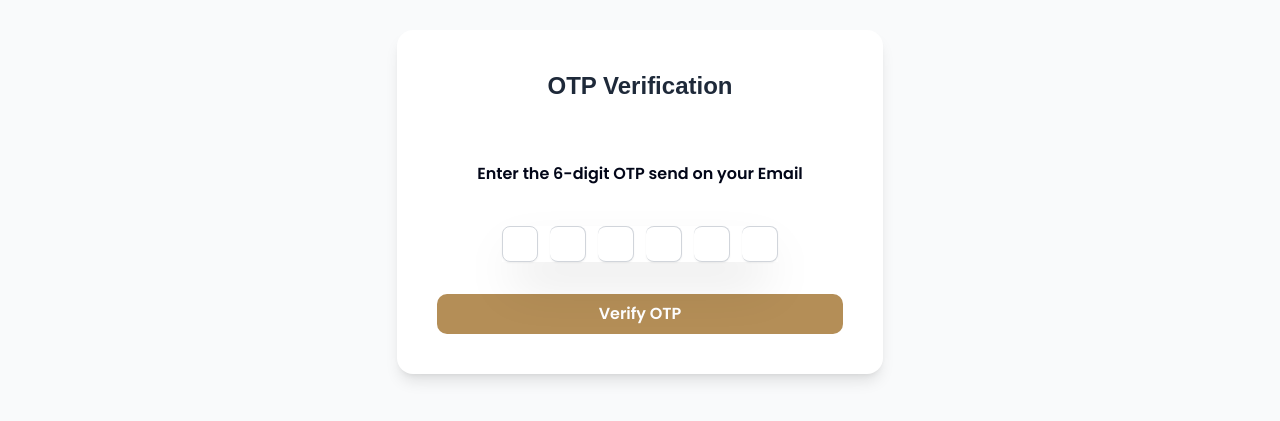
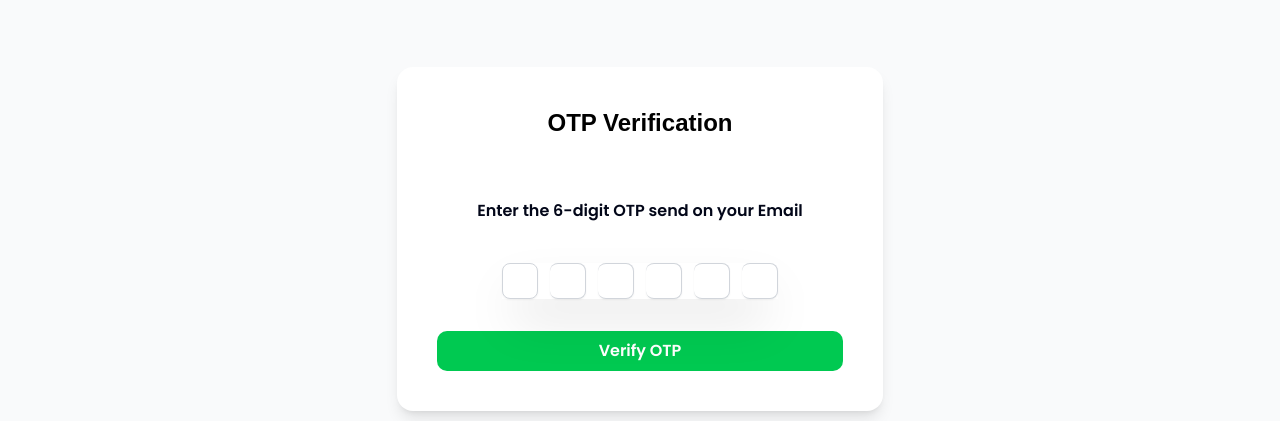
Before and after one commit to Harsh140710/LWFP, a React (Vite) app in the folder frontend/: page /user/email-register/otp-send in a window 1280 px wide. Shown: the part 161-582 px from the top of the page. Built offline with nearby package versions, Linux system fonts and the light colour scheme; no server answers.

Commit message:
feat: Update UI components for EmailLogin and OTPVerification, improve layout consistency, and enhance button styles; fix routing in Login and Home components

```diff
--- a/frontend/src/components/EmailLogin.jsx
+++ b/frontend/src/components/EmailLogin.jsx
@@ -21,7 +21,7 @@ const EmailLogin = () => {
   };
 
   return (
-    <div className="h-[calc(100vh-68px)] lg:h-[calc(100vh-74px)] flex items-center justify-center bg-[#F9FAFB] dark:bg-[#0B0B0D]">
+    <div className="min-h-screen lg:min-h-screen flex items-center justify-center bg-[#F9FAFB] dark:bg-[#0B0B0D]">
       <motion.div
       key="register-form"
         initial={{ opacity: 0, y: 40, scale: 0.98 }}
@@ -33,7 +33,7 @@ const EmailLogin = () => {
           damping: 22,
           duration: 0.5,
         }}
-      className="w-[90%] sm:w-[350px] md:w-[350px] lg:w-[450px] bg-[#F9FAFB] dark:bg-[#0B0B0D] rounded-2xl p-8 shadow-lg dark:shadow-none">
+      className="w-[90%] sm:w-[350px] md:w-[350px] lg:w-[450px] bg-[#F9FAFB] dark:bg-black rounded-2xl p-8 shadow-lg dark:shadow-none">
         <h2 className="font-bold sm:text-3xl md:text-4xl lg:text-4xl text-2xl text-center mb-16 text-[#111827] dark:text-[#F9FAFB]">
           Register with Email
         </h2>
@@ -57,8 +57,8 @@ const EmailLogin = () => {
           <button
             to={"/user/email-register/otp-send"}
             type="submit"
-            className="w-full bg-[#B48E57] mt-4 hover:bg-[#A37E4D] text-[#FFFFFF]
-                       font-semibold py-2 rounded-lg transition-all dark:bg-[#B48E57] dark:hover:bg-[#A37E4D]"
+            className="w-full bg-green-500 mt-4 hover:bg-green-600 text-[#FFFFFF]
+                       font-semibold py-2 rounded-lg transition-all "
           >
             Submit
           </button>
--- a/frontend/src/components/Login.jsx
+++ b/frontend/src/components/Login.jsx
@@ -63,7 +63,7 @@ const Login = () => {
 
         toast.success(`Welcome back, ${user?.fullname.firstname || "User"}!`);
 
-        const redirectTo = location.state?.from || "/product";
+        const redirectTo = location.state?.from || "/products";
         navigate(redirectTo, { replace: true });
       }
     } catch (err) {
--- a/frontend/src/components/OtpVerifivation.jsx
+++ b/frontend/src/components/OtpVerifivation.jsx
@@ -22,7 +22,7 @@ const OTPVerification = () => {
   };
 
   return (
-    <div className="flex h-[calc(100vh-68px)] lg:h-[calc(100vh-74px)] flex-col items-center justify-center bg-[#F9FAFB] dark:bg-[#0B0B0D]">
+    <div className="flex min-h-screen lg:min-h-screen flex-col items-center justify-center bg-[#F9FAFB] dark:bg-black">
       <motion.div
       key="register-form"
         initial={{ opacity: 0, y: 40, scale: 0.98 }}
@@ -34,11 +34,11 @@ const OTPVerification = () => {
           damping: 22,
           duration: 0.5,
         }}
-      className=" p-10 rounded-2xl flex items-center justify-center flex-col shadow-lg dark:shadow-none bg-[#FFFFFF] dark:bg-[#0B0b0D]">
-        <h1 className="text-2xl font-bold text-center mb-5 text-gray-800 dark:text-gray-100">
+      className=" p-10 rounded-2xl flex items-center justify-center flex-col shadow-lg dark:shadow-none bg-[#FFFFFF] dark:bg-[#111]">
+        <h1 className="text-2xl font-bold text-center mb-5 text-black dark:text-gray-100">
           OTP Verification
         </h1>
-        <p className="m-10 font-semibold text-center">Enter the 6-digit OTP send on your Email <br /><b className="font-serif text-lg">{email}</b></p>
+        <p className="m-10 font-semibold text-center">Enter the 6-digit OTP send on your Email <br /><b className="font-poppins text-lg mt-5">{email}</b></p>
 
         <InputOTP
           maxLength={6}
@@ -63,8 +63,8 @@ const OTPVerification = () => {
 
         <button
           onClick={handleVerify}
-          className="w-full bg-[#B48E57] mt-8 hover:bg-[#A37E4D] text-[#FFFFFF]
-                       font-semibold py-2 rounded-lg transition-all dark:bg-[#B48E57] dark:hover:bg-[#A37E4D]"
+          className="w-full bg-green-500 mt-8 hover:bg-green-600 text-[#FFFFFF]
+                       font-semibold py-2 rounded-lg transition-all   "
         >
           Verify OTP
         </button>
--- a/frontend/src/pages/User/Home.jsx
+++ b/frontend/src/pages/User/Home.jsx
@@ -94,7 +94,7 @@ const Home = () => {
 
           <div className="mt-3 flex flex-row gap-3 w-full justify-center lg:justify-start">
             <Link
-              to="/product"
+              to="/products"
               className="bg-green-500 text-white uppercase px-4 py-2 rounded-xl font-bold min-w-[140px] flex items-center justify-center"
             >
               Shop Now
```
Also changed, not shown: 1 other file (tests, documents, lock files or other folders).
